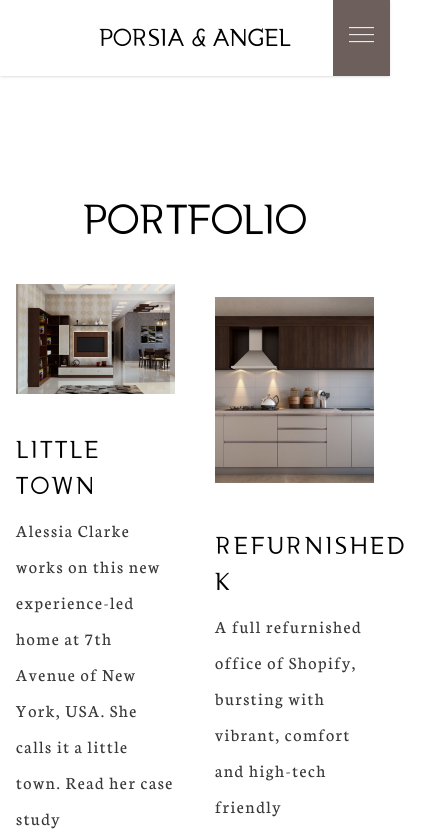
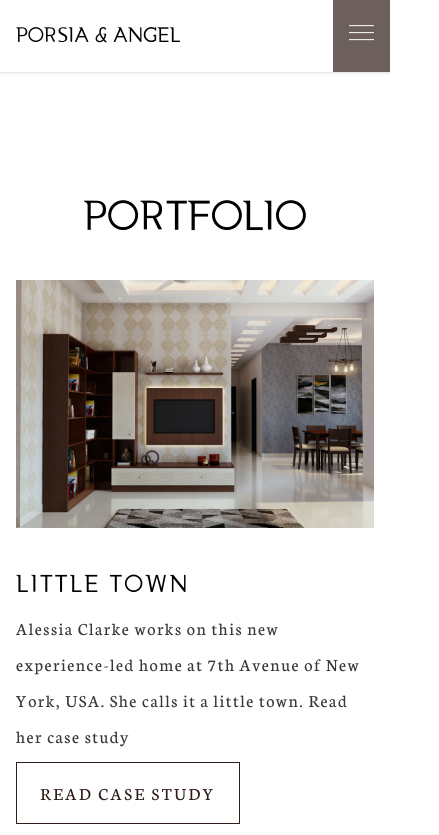
Before and after one commit to veedahv/porsia-angel, a Next.js app: page /portfolio in a window 390 px wide. Shown: the top 835 px of the page, 439 px wide, since content can reach past the window. Built offline with nearby package versions, Linux system fonts and the light colour scheme.

Commit message:
fixed grid cols

```diff
--- a/components/Header.js
+++ b/components/Header.js
@@ -25,7 +25,7 @@ const Header = () => {
     return (
         <header className="header relative shadow py-5">
             <div className="container xl:max-w-screen-xl mx-auto px-4 text-center">
-                <div className="text-3xl text-center font-title mx-auto">
+                <div className="text-2xl md:text-3xl text-left md:text-center font-title mx-auto">
                     PORSIA & ANGEL
                 </div>
                 <button className="absolute top-0 bottom-0 right-0 bg-primary bg-opacity-70 px-4 z-40" onClick={handleClick}>
--- a/pages/portfolio.js
+++ b/pages/portfolio.js
@@ -7,7 +7,7 @@ export default function Portfolio() {
                 <h1 className="text-5xl md:text-6xl lg:text-7xl text-center font-title mb-10">
                     PORTFOLIO
                 </h1>
-                <div className="grid grid-cols-2 gap-10 lg:gap-24 w-full">
+                <div className="grid grid-cols-1 md:grid-cols-2 gap-10 lg:gap-24 w-full">
                     <div className="">
                         <div className={" relative z-10 w-full "}>
                             <Image src="/assets/case1.jpg" width="542px" height="375px" alt="Steps to get started" className='mx-auto w-full' />
```
